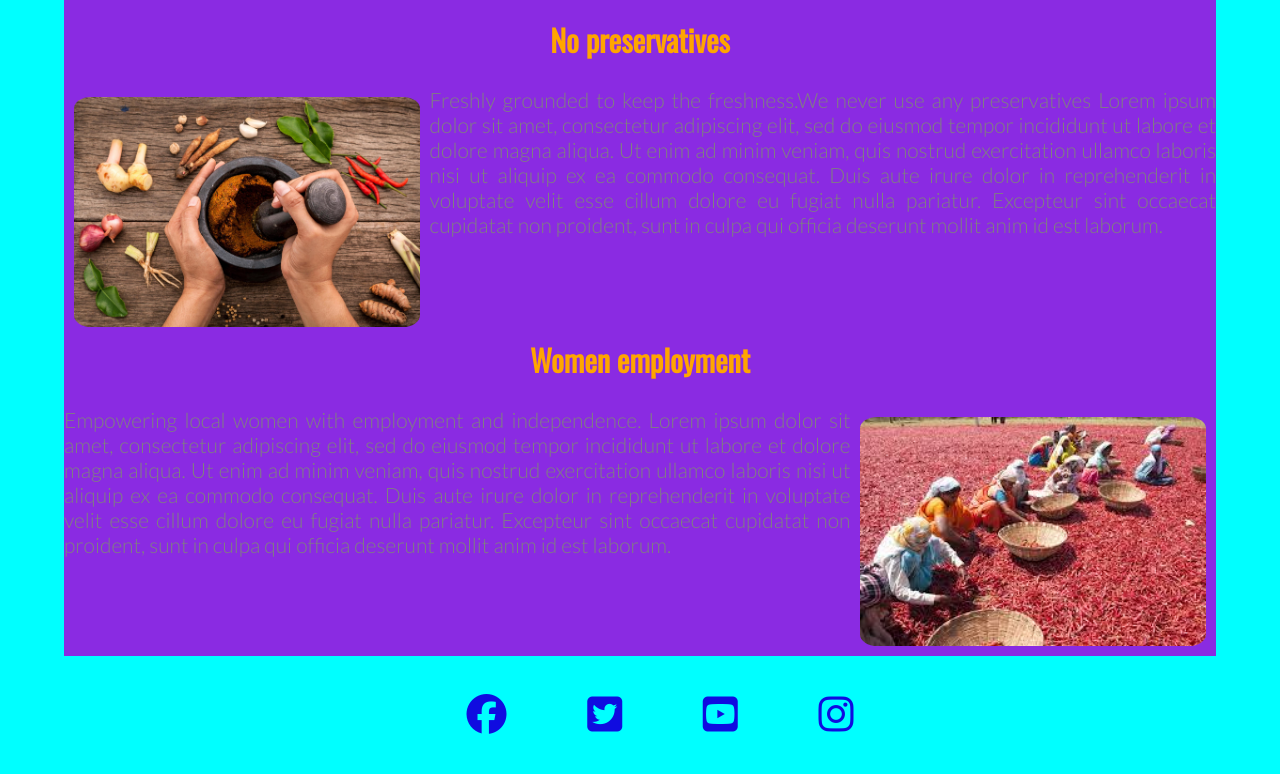
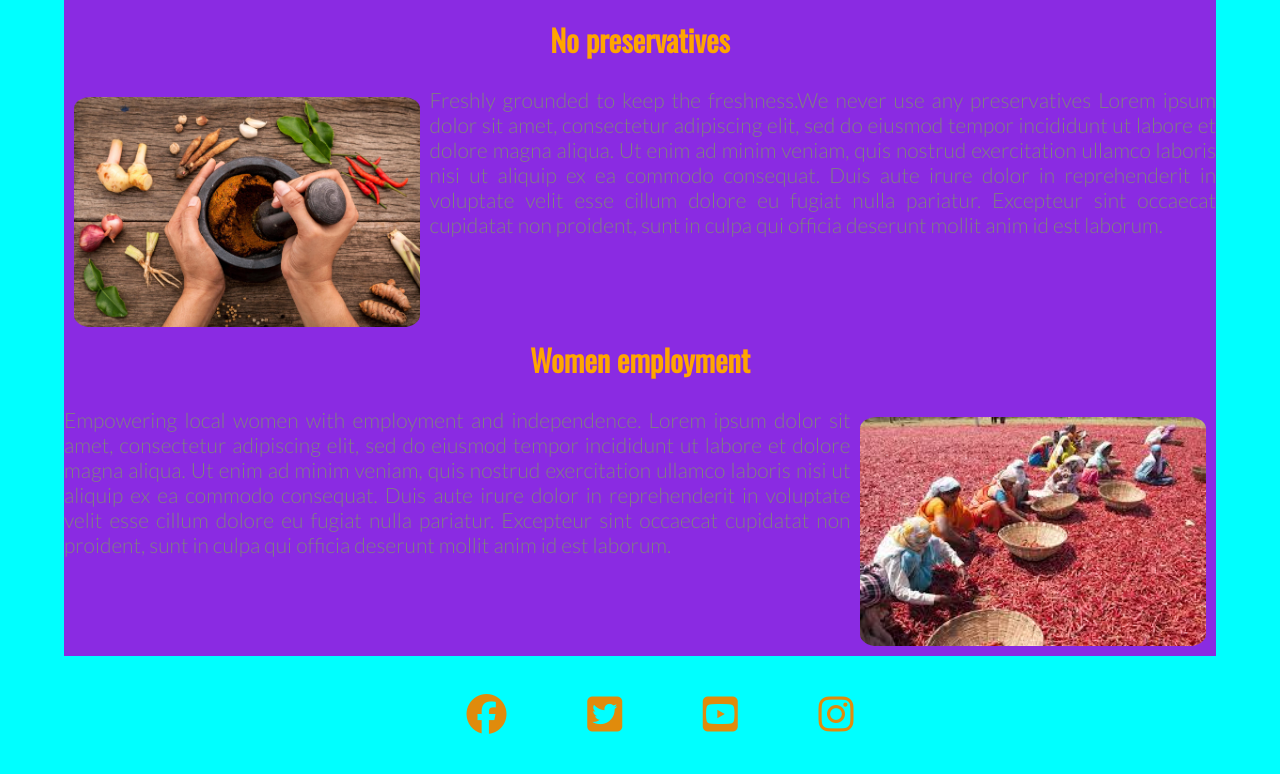
Before and after one commit to neetika13/Project-Indian-spices, a plain HTML site: page index.html in a window 1280 px wide. Shown: the part 2351-3125 px from the top of the page. Drawn offline with nearby package versions, Linux system fonts and the light colour scheme.

Commit message:
Add footer color with the base color of the site

```diff
--- a/assets/css/style.css
+++ b/assets/css/style.css
@@ -344,7 +344,7 @@ footer{
 
 
      padding: 3%;
-     color: #100ce0;
+     color: #e08b0c;
     }
 
   /* Form */
```
